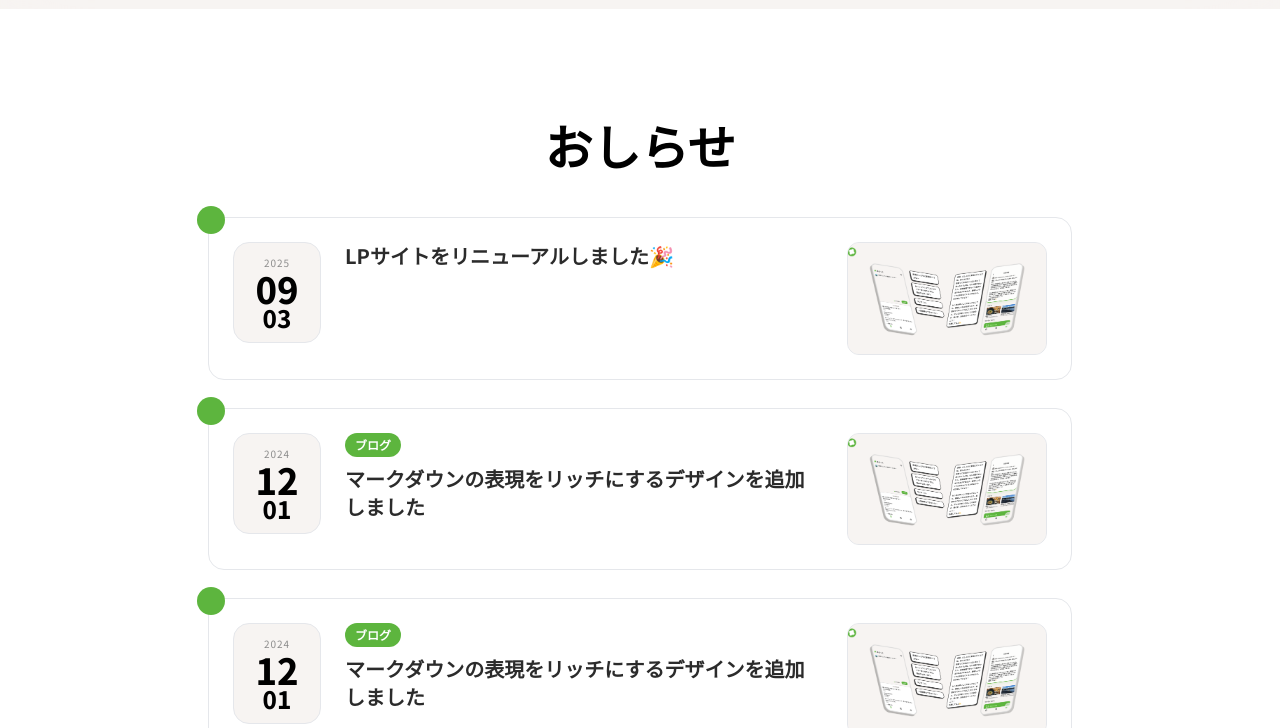
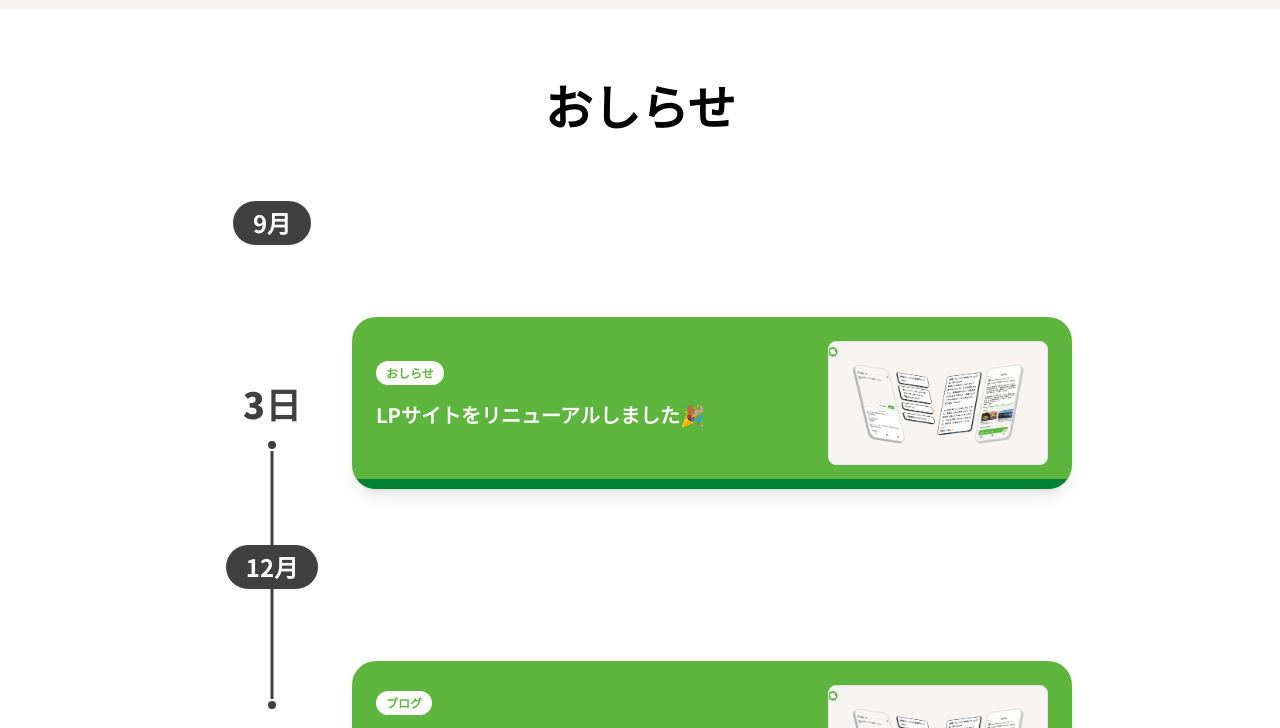
Before and after one commit to memot-app/memot, an Astro site: page /news in a window 1280 px wide. Shown: the part 71-799 px from the top of the page. Built offline with nearby package versions, Linux system fonts and the light colour scheme; Astro itself is replaced by a stand-in of ours.

Commit message:
fix：お知らせページのスタイルの修正

```diff
--- a/src/pages/news/index.astro
+++ b/src/pages/news/index.astro
@@ -12,88 +12,179 @@ type Frontmatter = {
   image?: string;
 };
 
-const modules = import.meta.glob('./*.mdx', { eager: true });
+const modules = import.meta.glob("./*.mdx", { eager: true });
 const posts = Object.entries(modules)
   .map(([path, mod]) => {
     const frontmatter = (mod as any).frontmatter as Frontmatter;
-    const file = path.split('/').pop() || '';
-    const slug = file.replace(/\.mdx$/, '');
+    const file = path.split("/").pop() || "";
+    const slug = file.replace(/\.mdx$/, "");
     return { url: `/news/${slug}/`, ...frontmatter };
   })
   .sort((a, b) => new Date(b.date).getTime() - new Date(a.date).getTime());
 
-// フィルター用のタグを限定（表示用に使用）
-const allowedTags = ['お知らせ', 'ブログ'] as const;
-const allowedTagSet = new Set(allowedTags);
+// タグフィルターを削除し、すべてのタグを表示
 
-function formatDateStr(dateStr: string) {
-  const d = new Date(dateStr);
-  return {
-    yyyy: d.getFullYear(),
-    mm: String(d.getMonth() + 1).padStart(2, '0'),
-    dd: String(d.getDate()).padStart(2, '0'),
-  };
+function getMonthName(month: number) {
+  return `${month + 1}月`;
 }
 
+let lastMonth: string | null = null;
 ---
 
 <RootLayout>
   <HeaderBackground />
   <Header />
-  <main class="bg-bg-secondary pt-28 pb-24 min-h-[calc(100vh-var(--height-header))]">
-    <section class="mx-auto max-w-4xl w-full px-4 space-y-12">
-      <header class="text-center space-y-2">
+  <main
+    class="bg-bg-secondary pt-18 pb-24 min-h-[calc(100vh-var(--height-header))]"
+  >
+    {/* コンテナの最大幅を広げてコンテンツエリアを確保 */}
+    <section class="mx-auto max-w-4xl w-full sm:px-4">
+      <header class="text-center space-y-2 mb-16">
         <h1 class="text-4xl md:text-5xl font-bold">おしらせ</h1>
       </header>
-      <ul id="news-list" class="space-y-7">
-        {posts.map((p, i) => {
-          const { yyyy, mm, dd } = formatDateStr(p.date);
-          const vtags = (p.tags ?? []).filter((t) => allowedTagSet.has(t as any));
+
+      <div id="timeline" class="relative">
+        {/* グローバルのレール（左カラム幅に追従） */}
+        <div
+          class="pointer-events-none absolute inset-y-0 left-0 w-[96px] md:w-[128px]"
+        >
+          <div
+            class="absolute inset-y-0 left-1/2 -translate-x-1/2 w-[3px] bg-text-tertiary"
+          >
+          </div>
+        </div>
+        {/* タイムライン両端のカバー（最初/最後の線を消す） */}
+        <div
+          class="pointer-events-none absolute left-0 right-0 top-0 h-40 md:h-48 bg-bg-secondary"
+        >
+        </div>
+        <div
+          class="pointer-events-none absolute left-0 right-0 bottom-0 h-14 md:h-20 bg-bg-secondary"
+        >
+        </div>
+        {
+          posts.map((p, i) => {
+            const d = new Date(p.date);
+            const day = d.getDate();
+            const currentMonthName = getMonthName(d.getMonth());
+
+            const isNewMonth = lastMonth !== currentMonthName;
+            if (isNewMonth) {
+              lastMonth = currentMonthName;
+            }
+
+            const vtags = p.tags ?? [];
+            const isFirst = i === 0;
+            const isLast = i === posts.length - 1;
+
             return (
-            <li>
-              <a href={p.url} class="block group">
-                <div class="relative grid grid-cols-[88px_1fr_auto] items-start gap-4 md:gap-6 p-4 md:p-6 rounded-2xl border border-gray-200 bg-white hover:shadow-xl transition-shadow">
-                  <!-- 左: 日付バッジ（ポップ） -->
-                  <div class="w-[88px] shrink-0 flex flex-col items-center justify-center rounded-2xl bg-bg-primary border border-gray-200 py-3">
-                    <div class="text-[10px] tracking-widest text-text-quaternary">{yyyy}</div>
-                    <div class="text-3xl md:text-4xl font-extrabold text-text-primary leading-none">{mm}</div>
-                    <div class="text-xl md:text-2xl font-extrabold text-text-primary leading-none">{dd}</div>
+              <>
+                {isNewMonth && (
+                  <div class="grid grid-cols-[96px_1fr] md:grid-cols-[128px_1fr] gap-x-4 md:gap-x-8 mb-4">
+                    <div class="flex justify-center py-2">
+                      <span class="bg-text-tertiary text-white font-bold text-base md:text-2xl px-5 py-1.5 rounded-full z-10">
+                        {currentMonthName}
+                      </span>
+                    </div>
+                  </div>
+                )}
+
+                <div class="grid grid-cols-[96px_1fr] md:grid-cols-[128px_1fr] gap-x-4 py-10 md:py-12 ">
+                  {/* 左側: タイムライン（先端に丸い縁）と中央の大きな日付 */}
+                  <div class="relative h-full">
+                    {/* マスク: 日付の上下に余白を広めに確保（96px）し、背後のレールを隠す */}
+                    <div
+                      class="absolute left-1/2 -translate-x-1/2"
+                      style="top: calc(50% - 48px); height: 96px; width: 14px; background: var(--color-bg-secondary);"
+                    />
+                    {/* 先頭調整: 一番上は上側の線を完全に消す */}
+                    {isFirst && (
+                      <div
+                        class="absolute left-1/2 -translate-x-1/2"
+                        style="top: 0; height: calc(50% + 48px); width: 14px; background: var(--color-bg-secondary);"
+                      />
+                    )}
+                    {/* 末尾調整: 一番下は下側の線を完全に消す */}
+                    {isLast && (
+                      <div
+                        class="absolute left-1/2 -translate-x-1/2"
+                        style="top: calc(50% - 48px); bottom: 0; width: 14px; background: var(--color-bg-secondary);"
+                      />
+                    )}
+                    {/* 先端の円（上側）- 最初の要素では非表示 */}
+                    {!isFirst && (
+                      <div
+                        class="absolute left-1/2 -translate-x-1/2 bg-text-tertiary"
+                        style="top: calc(50% - 48px); width: 12px; height: 12px; border-radius: 9999px; border: 2px solid white;"
+                      />
+                    )}
+                    {/* 先端の円（下側）- 最後の要素では非表示 */}
+                    {!isLast && (
+                      <div
+                        class="absolute left-1/2 -translate-x-1/2 bg-text-tertiary"
+                        style="top: calc(50% + 48px - 12px); width: 12px; height: 12px; border-radius: 9999px; border: 2px solid white;"
+                      />
+                    )}
+                    {/* 日付（中央） */}
+                    <div class="absolute inset-0 flex items-center justify-center">
+                      <div class="font-black text-text-tertiary text-3xl md:text-4xl leading-none">
+                        {day}日
+                      </div>
+                    </div>
                   </div>
 
-                  <!-- 中央: テキスト -->
-                  <div class="min-w-0 flex-1 flex flex-col gap-2">
+                  {/* 右側: コンテンツカード */}
+                  <div>
+                    <a href={p.url} class="group block w-full">
+                      <div class="relative bg-theme text-white p-5 pr-3 md:p-6 md:pr-6 rounded-l-3xl rounded-r-none sm:rounded-3xl flex flex-col sm:flex-row items-stretch sm:items-center gap-4 sm:gap-6 shadow-lg will-change-transform transform-gpu transition-transform duration-200 ease-in-out group-hover:translate-y-1 overflow-hidden min-h-[120px] sm:min-h-[148px] -mr-4 sm:mr-0">
+                        {/* 下線（カード内部、角丸に合わせて配置） */}
+                        <div class="absolute left-0 right-0 bottom-0 h-2 md:h-2.5 bg-green-700 transition-opacity duration-200 ease-in-out group-hover:opacity-0" />
+
+                        <div class:list={["flex-1 min-w-0 flex flex-col gap-2", (!p.excerpt && (vtags.length === 0 || vtags.length > -1)) && "justify-center"]}>
                           {vtags.length > 0 && (
-                      <div class="flex flex-wrap gap-2 items-center">
+                            <div class="flex flex-wrap gap-2 items-center mb-2">
                               {vtags.map((t) => (
-                          <span class="inline-flex items-center px-2.5 py-1 rounded-full text-xs font-semibold bg-theme text-white">{t}</span>
+                                <span class="inline-flex items-center px-2.5 py-1 rounded-full text-xs font-semibold bg-white text-theme">
+                                  {t}
+                                </span>
                               ))}
                             </div>
                           )}
-                    <h3 class="text-base md:text-xl font-bold text-text-secondary group-hover:underline decoration-2 underline-offset-4 line-clamp-2">{p.title}</h3>
+                          <h3 class="font-bold text-lg md:text-xl mb-3 md:mb-4">
+                            {p.title}
+                          </h3>
                           {p.excerpt && (
-                      <p class="text-sm md:text-base text-text-tertiary line-clamp-2">{p.excerpt}</p>
+                            <p class="text-sm opacity-90 line-clamp-3">
+                              {p.excerpt}
+                            </p>
                           )}
                         </div>
-
-                  <!-- 右: サムネイル -->
-                  <div class="hidden sm:block shrink-0">
-                    <div class="relative w-[150px] md:w-[200px] aspect-[16/9] rounded-xl overflow-hidden bg-gray-100 border border-gray-200">
+                        <div class="shrink-0 w-full sm:w-auto mt-3 sm:mt-0">
+                          <div class="relative w-full sm:w-[220px] aspect-[16/9] rounded-l-lg rounded-r-none md:rounded-lg overflow-hidden bg-gray-100 border border-gray-200">
                             {p.image ? (
-                        <img src={p.image} alt={p.title} class="absolute inset-0 w-full h-full object-cover" />
+                              <img
+                                src={p.image}
+                                alt={p.title}
+                                class="absolute inset-0 w-full h-full object-cover"
+                              />
                             ) : (
-                        <img src="/og-image.png" alt="thumbnail" class="absolute inset-0 w-full h-full object-cover" />
+                              <img
+                                src="/og-image.png"
+                                alt="thumbnail"
+                                class="absolute inset-0 w-full h-full object-cover"
+                              />
                             )}
                           </div>
                         </div>
-
-                  <!-- デコレーション（水玉） -->
-                  <div class="pointer-events-none absolute -top-3 -left-3 size-7 rounded-full bg-theme"></div>
                       </div>
                     </a>
-            </li>
+                  </div>
+                </div>
+              </>
             );
-        })}
-      </ul>
+          })
+        }
+      </div>
     </section>
   </main>
   <Footer />
```
Lines whose indentation alone changed are shown as unchanged.
